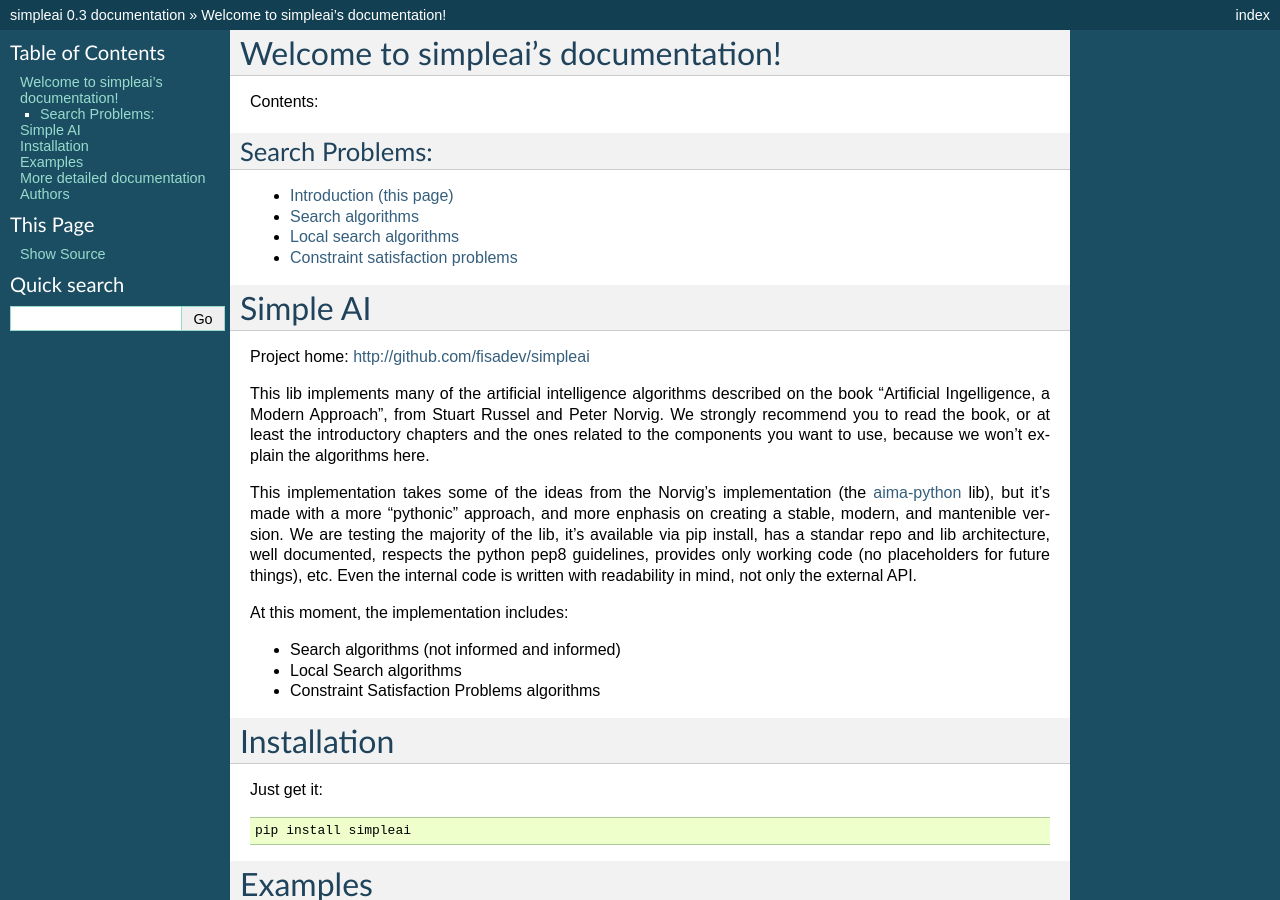
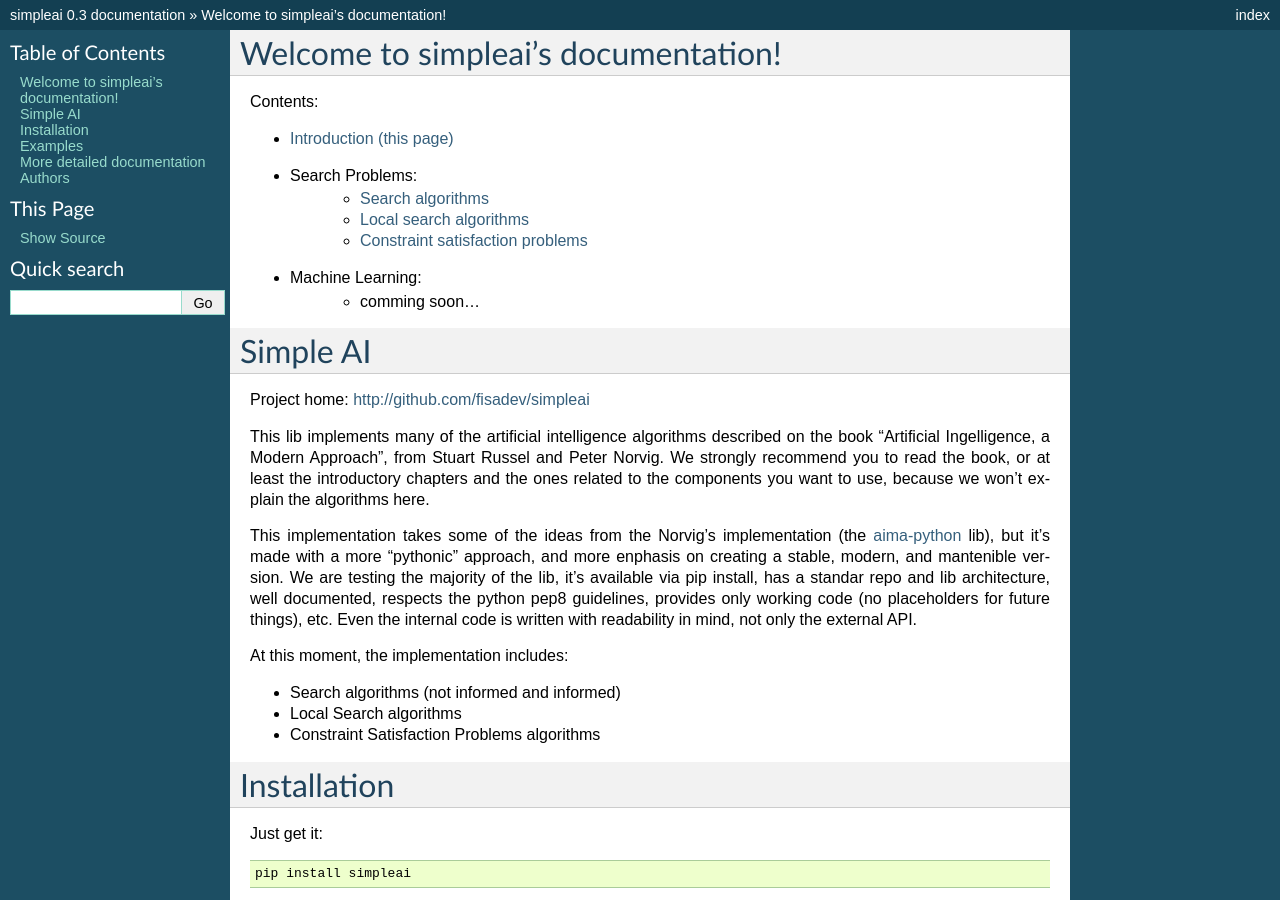
Before and after one commit to simpleai-team/simpleai, a Sphinx documentation site: the page built from docs/index.rst, in a window 1280 px wide and 900 px high. Built offline with Sphinx 7.4.7, drawn with Linux system fonts in a browser that asks for light colours.

Commit message:
Fixed doc index, and ready to include more submodules

```diff
--- a/docs/index.rst
+++ b/docs/index.rst
@@ -8,12 +8,12 @@
 
 Contents:
 
-Search Problems:
-----------------
-
 * :doc:`Introduction (this page)<index>`
-* :doc:`search_problems`
-* :doc:`local_search_problems`
-* :doc:`constraint_satisfaction_problems`
+* Search Problems:
+    * :doc:`search_problems`
+    * :doc:`local_search_problems`
+    * :doc:`constraint_satisfaction_problems`
+* Machine Learning:
+    * comming soon...
 
 .. include:: ../README.rst
```
